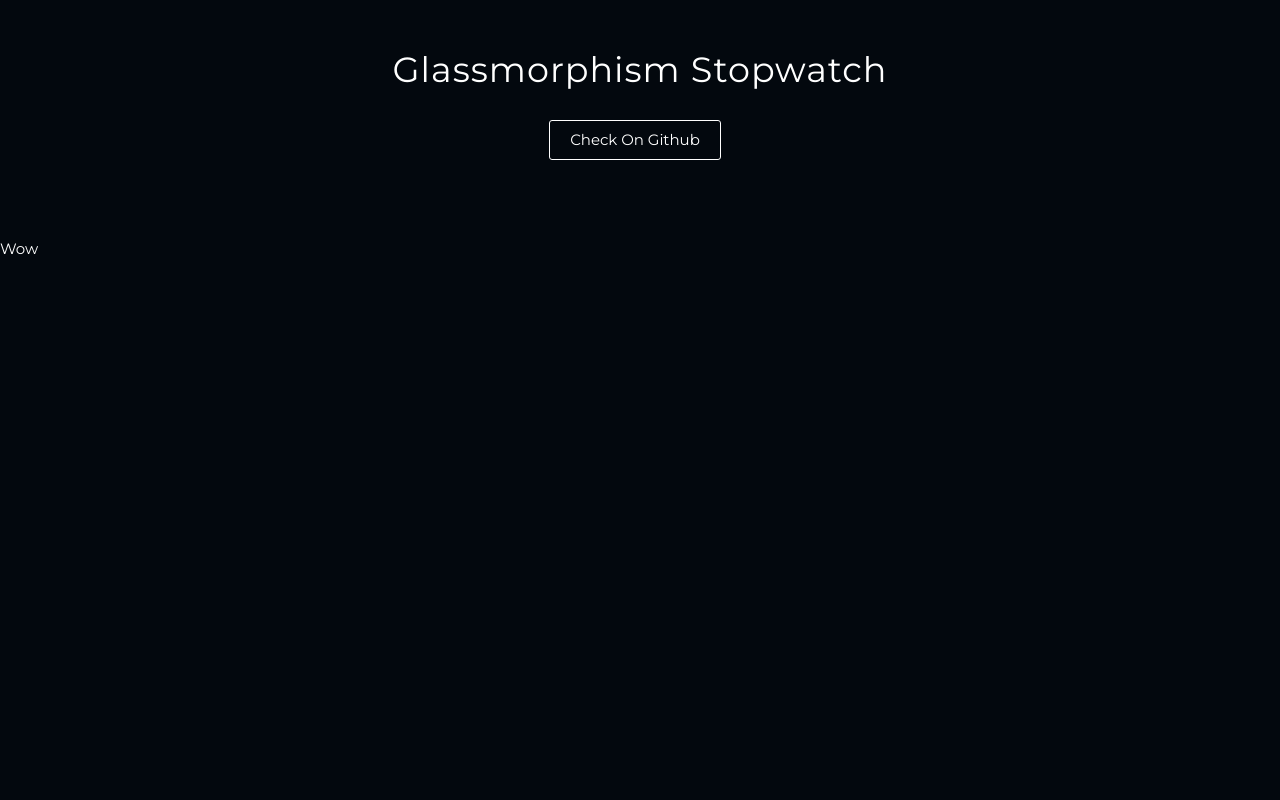
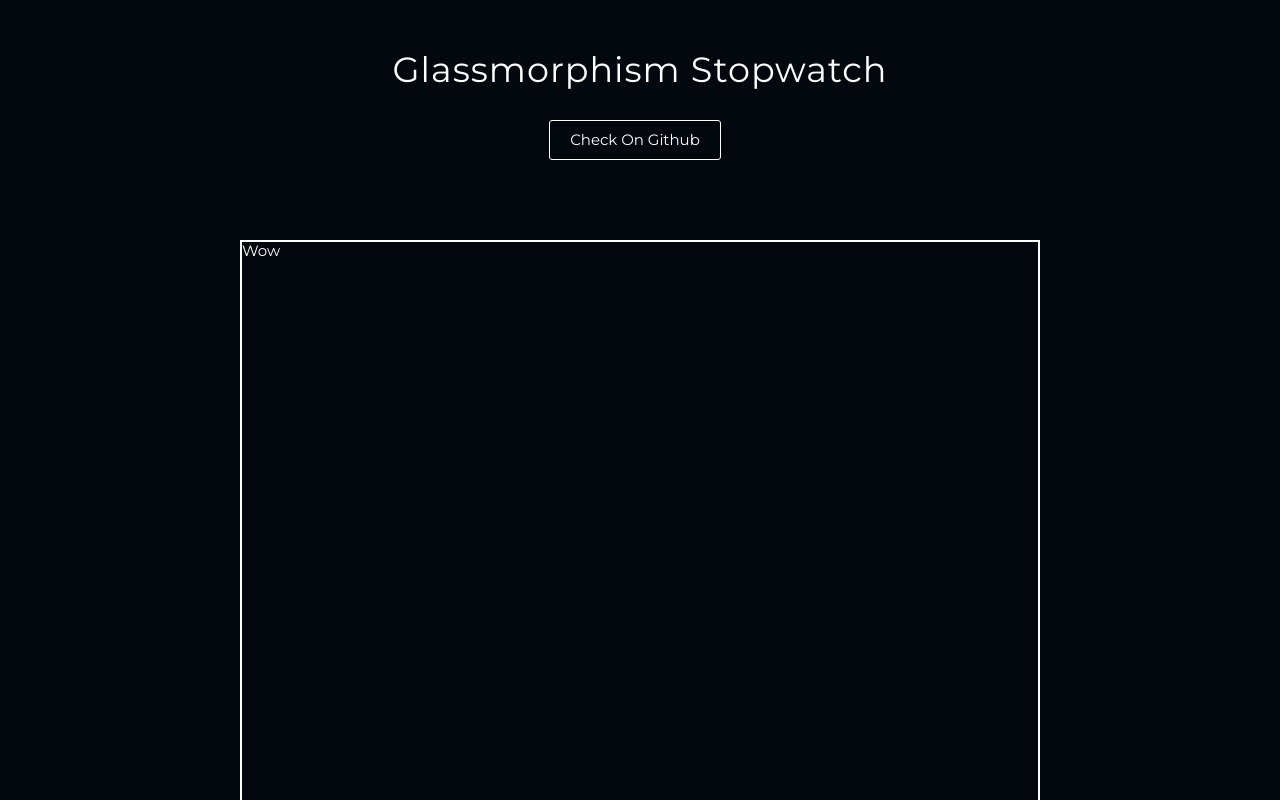
Before and after one commit to nat-davydova/glassmorphism-stopwatch, a React (Vite) app: page / in a window 1280 px wide. Shown: the top 800 px of the page. Built offline with nearby package versions, Linux system fonts and the light colour scheme.

Commit message:
feat: add basic stopwatch container styles

```diff
--- /dev/null
+++ b/src/components/Stopwatch/StopwatchContainer/StopwatchContainer.module.css
@@ -0,0 +1,9 @@
+.stopwatchContainer {
+    width: 95%;
+    max-width: 800px;
+    height: 90vh;
+    max-height: 700px;
+    margin: 0 auto 50px;
+
+    border: 2px solid #ffffff;
+}
--- a/src/components/Stopwatch/StopwatchContainer/StopwatchContainer.tsx
+++ b/src/components/Stopwatch/StopwatchContainer/StopwatchContainer.tsx
@@ -1,9 +1,11 @@
 import { ReactNode } from "react";
+
+import styles from "./StopwatchContainer.module.css";
 
 interface IStopwatchContainerProps {
   children: ReactNode | ReactNode[];
 }
 
 export function StopwatchContainer({ children }: IStopwatchContainerProps) {
-  return <div>{children}</div>;
+  return <div className={styles.stopwatchContainer}>{children}</div>;
 }
```
